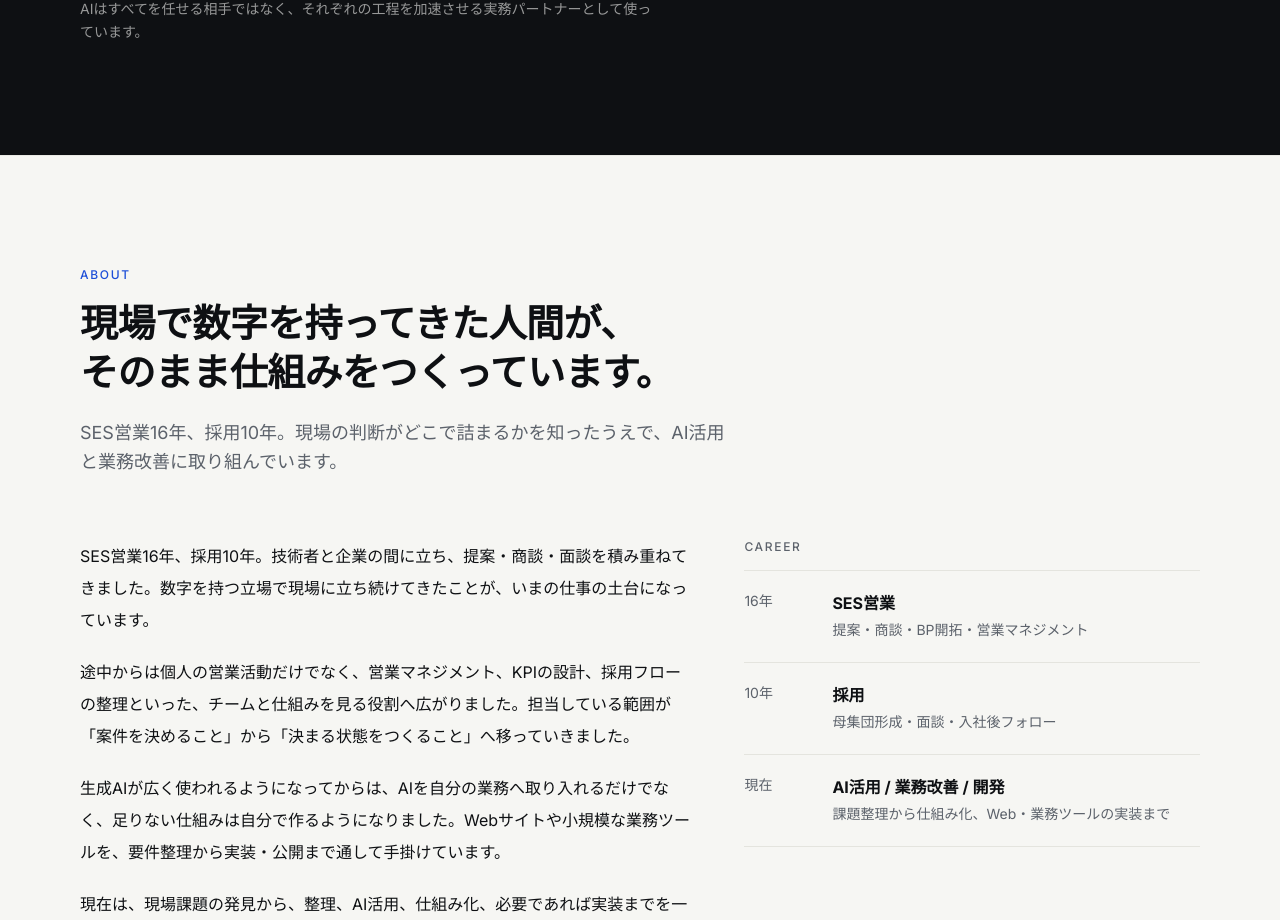
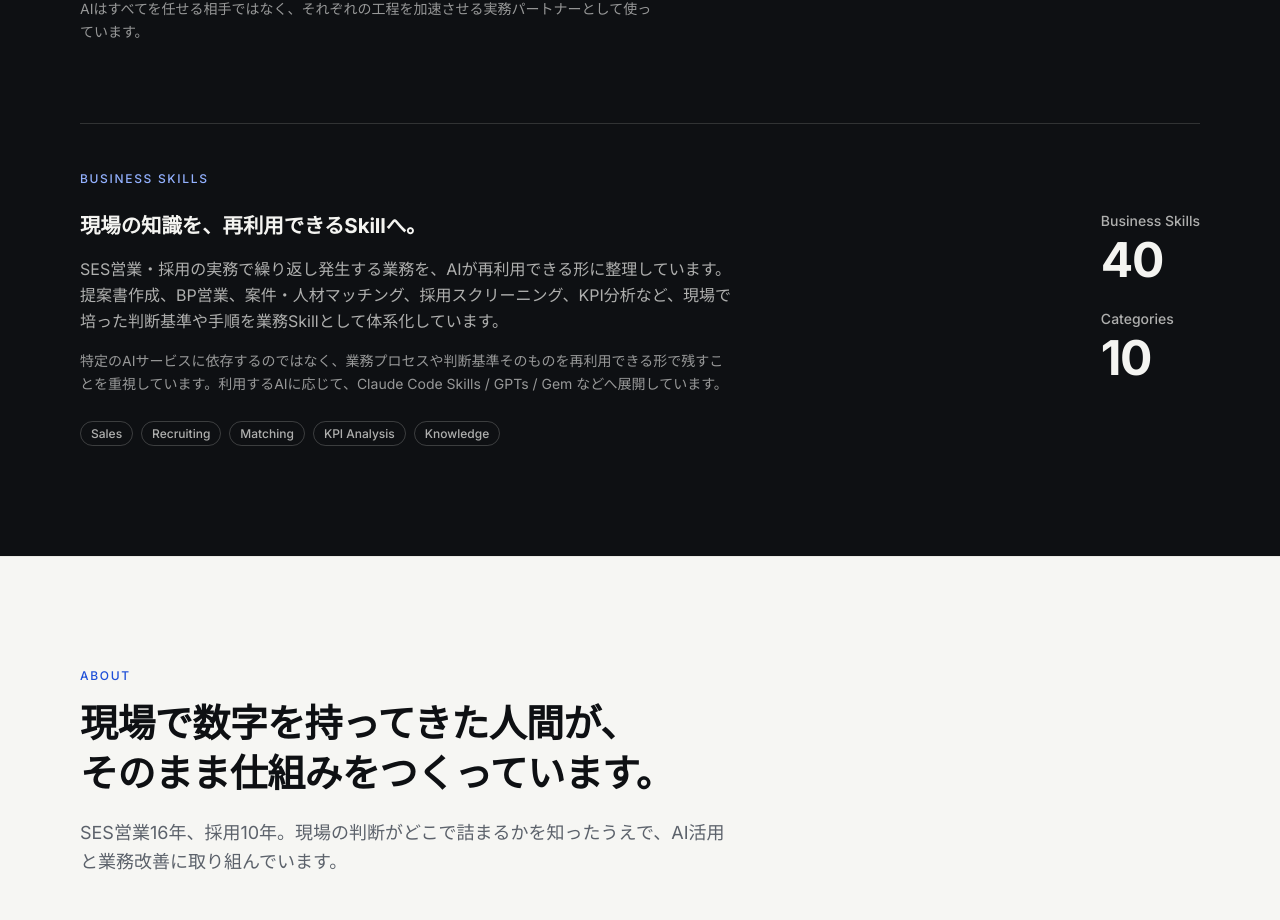
Before and after one commit to satochan-ai/satochan-portfolio, a Next.js app: page / in a window 1280 px wide. Shown: the part 7660-8580 px from the top of the page. Built offline with nearby package versions, Linux system fonts and the light colour scheme; no server answers.

Commit message:
feat: add reusable AI skills showcase
Co-Authored-By: Claude Opus 5 <noreply@anthropic.com>

```diff
--- a/src/components/sections/AiWorkflow.tsx
+++ b/src/components/sections/AiWorkflow.tsx
@@ -46,6 +46,20 @@ const steps: Step[] = [
   },
 ];
 
+type SkillStat = {
+  value: string;
+  label: string;
+};
+
+/** 事実ベースの規模のみ。個々のSkill名は一覧化しない。 */
+const skillStats: SkillStat[] = [
+  { value: "40", label: "Business Skills" },
+  { value: "10", label: "Categories" },
+];
+
+/** 代表例として一部のみ表示。カテゴリ全10件は列挙しない。 */
+const skillCategories = ["Sales", "Recruiting", "Matching", "KPI Analysis", "Knowledge"];
+
 export function AiWorkflow() {
   return (
     <Section
@@ -79,6 +93,49 @@ export function AiWorkflow() {
       <p className="mt-8 max-w-prose text-sm leading-relaxed text-inverse-fg/60">
         AIはすべてを任せる相手ではなく、それぞれの工程を加速させる実務パートナーとして使っています。
       </p>
+
+      <div className="mt-16 border-t border-inverse-fg/15 pt-10 sm:mt-20 sm:pt-12">
+        <p className="text-eyebrow font-medium uppercase text-accent-on-dark">
+          Business Skills
+        </p>
+
+        <div className="mt-6 grid gap-10 lg:grid-cols-[1fr_auto] lg:items-start lg:gap-16">
+          <div className="max-w-prose">
+            <h3 className="text-h3 font-bold text-inverse-fg">
+              現場の知識を、再利用できるSkillへ。
+            </h3>
+            <p className="mt-4 text-sm leading-relaxed text-inverse-fg/70 sm:text-base">
+              SES営業・採用の実務で繰り返し発生する業務を、AIが再利用できる形に整理しています。提案書作成、BP営業、案件・人材マッチング、採用スクリーニング、KPI分析など、現場で培った判断基準や手順を業務Skillとして体系化しています。
+            </p>
+            <p className="mt-4 text-sm leading-relaxed text-inverse-fg/60">
+              特定のAIサービスに依存するのではなく、業務プロセスや判断基準そのものを再利用できる形で残すことを重視しています。利用するAIに応じて、Claude Code Skills / GPTs / Gem などへ展開しています。
+            </p>
+
+            <ul className="mt-6 flex flex-wrap gap-2">
+              {skillCategories.map((category) => (
+                <li key={category}>
+                  <span className="rounded-full border border-inverse-fg/20 px-2.5 py-1 text-xs font-medium text-inverse-fg/70">
+                    {category}
+                  </span>
+                </li>
+              ))}
+            </ul>
+          </div>
+
+          <dl className="flex gap-10 sm:gap-12 lg:flex-col lg:gap-6">
+            {skillStats.map((stat) => (
+              <div key={stat.label}>
+                <dt className="text-sm font-medium text-inverse-fg/70">
+                  {stat.label}
+                </dt>
+                <dd className="mt-1 text-stat font-bold text-inverse-fg">
+                  {stat.value}
+                </dd>
+              </div>
+            ))}
+          </dl>
+        </div>
+      </div>
     </Section>
   );
 }
```
